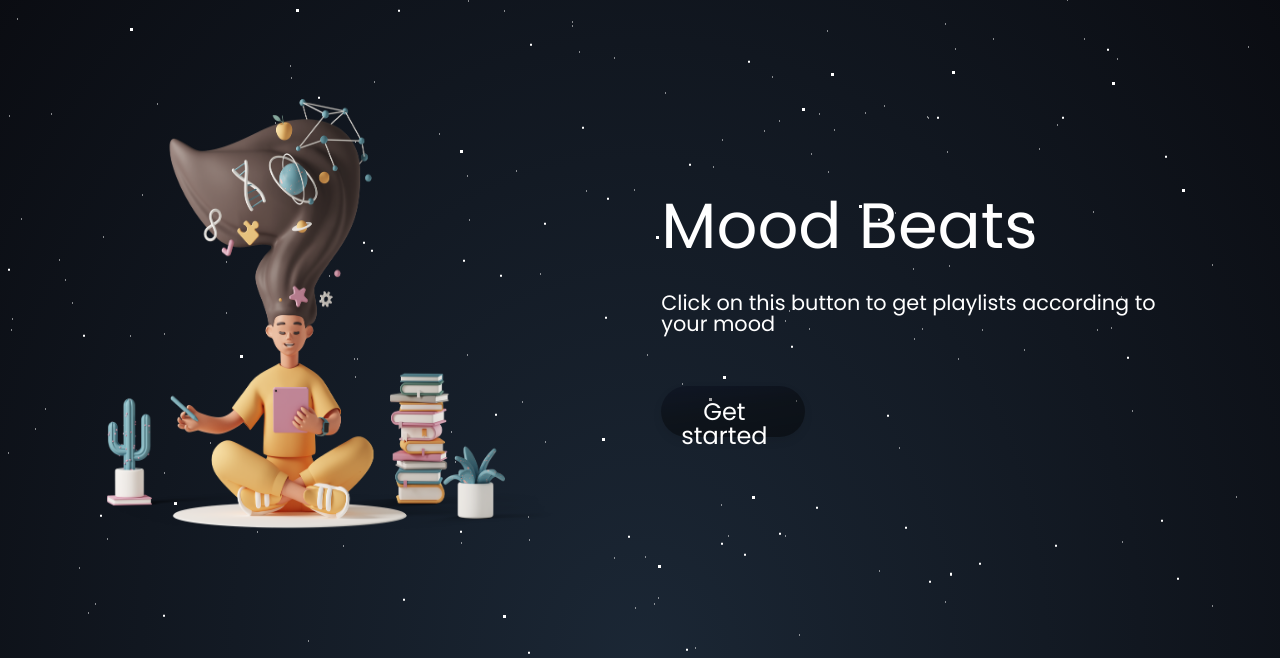
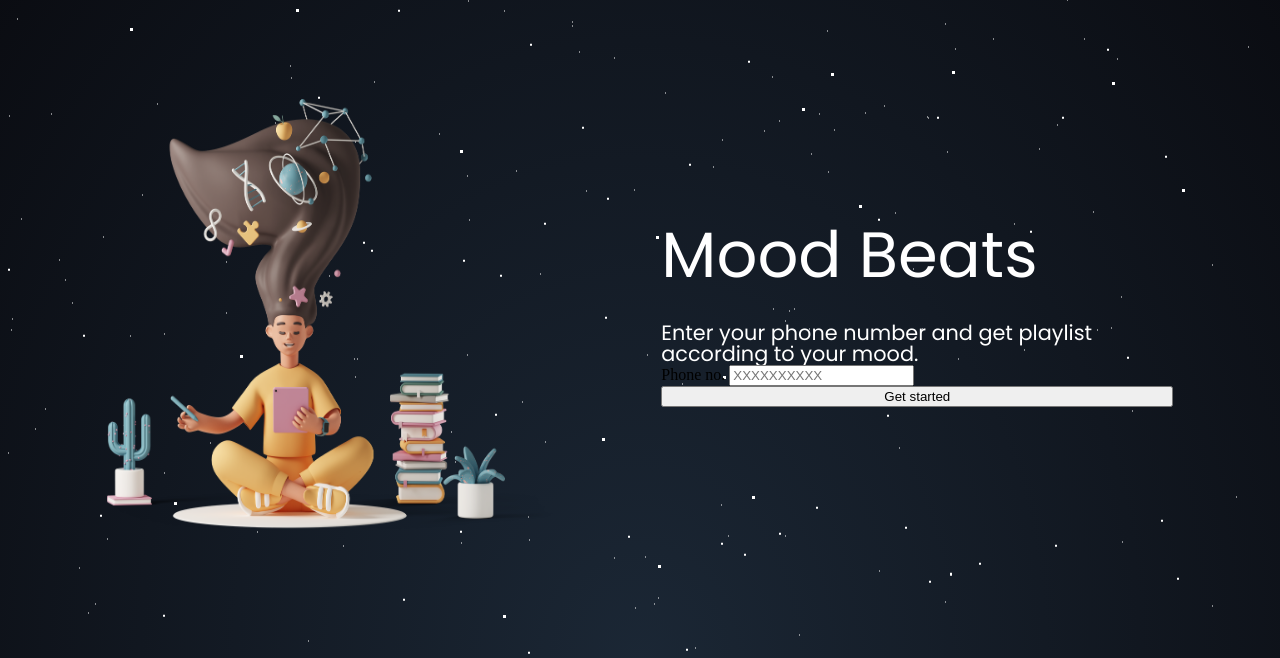
Before and after one commit to rrsingh11/Hackathon, a Flask app: page / in a window 1280 px wide; the page is wider, and only the part inside the window is pictured. Shown: the part 134-792 px from the top of that part. Run offline with Flask 2, Linux system fonts and the light colour scheme; parts of the project's set-up code (start-up, migrations or seed data) failed here and were passed over.

Commit message:
Update index.html

```diff
--- a/templates/index.html
+++ b/templates/index.html
@@ -23,12 +23,20 @@
     <!------------------------------HOME SCREEN------------------------------------------------->
     <section id='homeScreen'>
         <img src="{{ url_for('static', filename='resources/mainIcon.png') }}" alt="">
-        <article class='containerA'>
+            <article class='containerA'>
             <h2>Mood Beats</h2>
-            <h4>Click on this button to get playlists according to your mood</h4>
-            <a href="#content">
+            <h4>Enter your phone number and get playlist according to your mood.</h4>
+            <form action="{{ url_for('phoneNo')}}" method="POST" id="phone"> <!---->
+                <p>
+                    <label for="phoneNo">Phone no.</label>
+                    <input type="text" name="phone" id="phoneNo" placeholder="XXXXXXXXXX" required pattern="[1-9]{1}[0-9]{9}">
+                    </p>
+            </form>
+
+            <button  form="phone" onclick="#content">
             <span>Get started</span>
-            </a>
+            </button>
+
         </article>
     </section>
 
```
